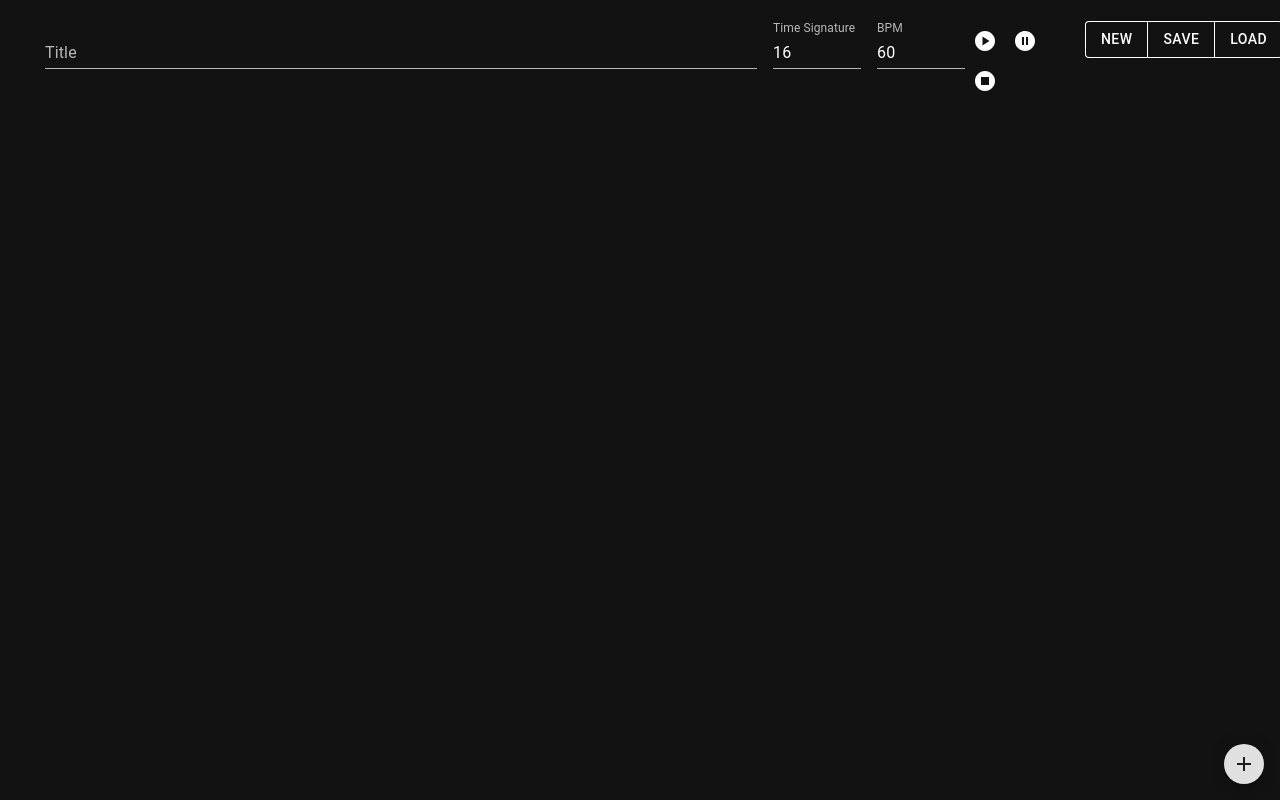
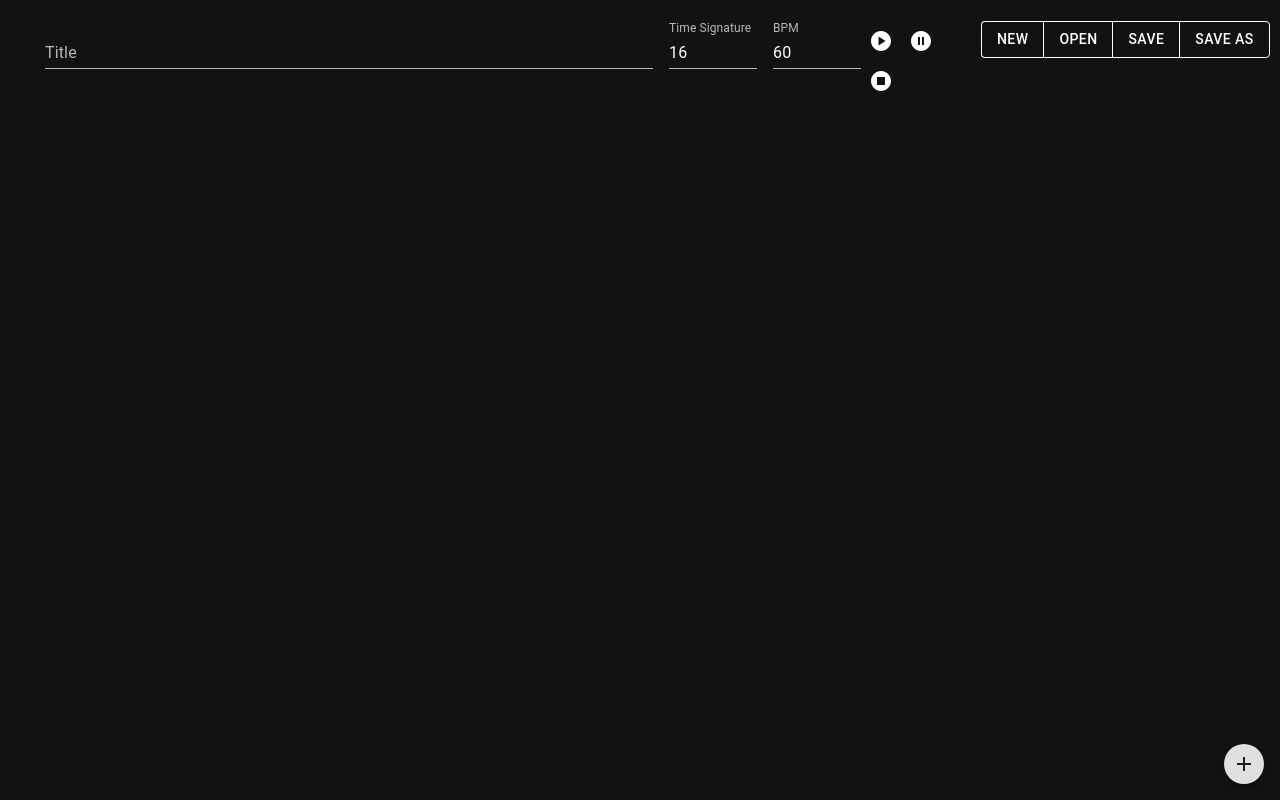
Before and after one commit to RichardModin/songs-for-tabla, a React (Vite) app: page / in a window 1280 px wide. Built offline with nearby package versions, Linux system fonts and the light colour scheme.

Commit message:
more improved footer functionality

```diff
--- a/src/App.jsx
+++ b/src/App.jsx
@@ -21,6 +21,7 @@ function App() {
   const [title, setTitle] = useState(songs.title || '');
   const [isPlaying, setIsPlaying] = useState(false);
   const beat = useRef(new BeatInterval(bpm));
+  const [isOpen, setIsOpen] = useState(false);
 
   const darkTheme = createTheme({
     palette: {
@@ -31,7 +32,7 @@ function App() {
   return (
     <ThemeProvider theme={darkTheme}>
       <CssBaseline />
-      <Container className="App" maxWidth="100%" style={{ overFlowY: 'auto' }}>
+      <Container className="App" maxWidth="100%">
         <TopMenu
           isPlaying={isPlaying}
           songs={songs}
@@ -56,6 +57,15 @@ function App() {
           saveCallback={() => {
             const newSongs = { ...songs };
             newSongs[uuid] = {
+              syllables, timeSignature, title, bpm,
+            };
+            localStorage.setItem('tabla-songs', JSON.stringify(newSongs));
+            setSongs(newSongs);
+          }}
+          saveAsCallback={() => {
+            const newSongs = { ...songs };
+            const newUuid = uuidv4();
+            newSongs[newUuid] = {
               syllables, timeSignature, title, bpm,
             };
             localStorage.setItem('tabla-songs', JSON.stringify(newSongs));
@@ -114,6 +124,7 @@ function App() {
                     setEditingIndex(-1);
                   } else {
                     setEditingIndex(index);
+                    setIsOpen(true);
                   }
                 }}
               />
@@ -125,6 +136,8 @@ function App() {
           syllables={syllables}
           setSyllables={setSyllables}
           setEditingIndex={setEditingIndex}
+          isOpen={isOpen}
+          toggleOpenCallback={() => setIsOpen(!isOpen)}
         />
       </Container>
     </ThemeProvider>
--- a/src/components/Footer.jsx
+++ b/src/components/Footer.jsx
@@ -10,19 +10,15 @@ import AppVersion from "./AppVersion.jsx";
 
 function Footer(props) {
   const {
-    editingIndex, syllables, setSyllables, setEditingIndex,
+    editingIndex, syllables, setSyllables, setEditingIndex, toggleOpenCallback, isOpen,
   } = props;
-
-  const [isOpen, setIsOpen] = useState(false);
-
-  const toggleOpen = () => setIsOpen(!isOpen);
 
   return (
     <>
       {/* Floating Button */}
       <Fab
         aria-label="open bols"
-        onClick={toggleOpen}
+        onClick={toggleOpenCallback}
         size="small"
         sx={{
           position: 'fixed',
@@ -45,13 +41,11 @@ function Footer(props) {
           bgcolor: 'background.paper',
           borderTop: '1px solid white',
           p: 2,
-          maxHeight: '75vh',
-          overflowY: 'auto',
           zIndex: 999,
         }}>
           <Box sx={{ display: 'flex', justifyContent: 'space-between', alignItems: 'center', mb: 2 }}>
             <AppVersion />
-            <IconButton onClick={toggleOpen} size="small">
+            <IconButton onClick={toggleOpenCallback} size="small">
               <Close />
             </IconButton>
           </Box>
@@ -103,6 +97,8 @@ Footer.propTypes = {
   syllables: PropTypes.arrayOf(PropTypes.string).isRequired,
   setSyllables: PropTypes.func.isRequired,
   setEditingIndex: PropTypes.func.isRequired,
+  toggleOpenCallback: PropTypes.func.isRequired,
+  isOpen: PropTypes.bool.isRequired,
 };
 
 export default Footer;
--- a/src/components/TopMenu.jsx
+++ b/src/components/TopMenu.jsx
@@ -18,6 +18,7 @@ function TopMenu(props) {
     setTitle,
     newCallback,
     saveCallback,
+    saveAsCallback,
     onDeleteCallback,
     handleLoadCallback,
     playCallBack,
@@ -29,13 +30,10 @@ function TopMenu(props) {
   const style = isPlaying ? { color: theme.palette.success.main } : {};
 
   const fileButtons = (
-    <Grid item xs={12} sm={2}>
+    <Grid item xs={12} sm={3}>
       <ButtonGroup>
         <Button onClick={newCallback} color="inherit">
           New
-        </Button>
-        <Button onClick={saveCallback} color="inherit">
-          Save
         </Button>
         <Button
           onClick={() => {
@@ -43,7 +41,13 @@ function TopMenu(props) {
           }}
           color="inherit"
         >
-          Load
+          Open
+        </Button>
+        <Button onClick={saveCallback} color="inherit">
+          Save
+        </Button>
+        <Button onClick={saveAsCallback} color="inherit">
+          Save As
         </Button>
       </ButtonGroup>
     </Grid>
@@ -92,7 +96,7 @@ function TopMenu(props) {
   );
 
   const titleField = (
-    <Grid item xs={12} sm={12} md={12} lg={7}>
+    <Grid item xs={12} sm={12} md={12} lg={6}>
       <TextField
         id="title"
         label="Title"
```
